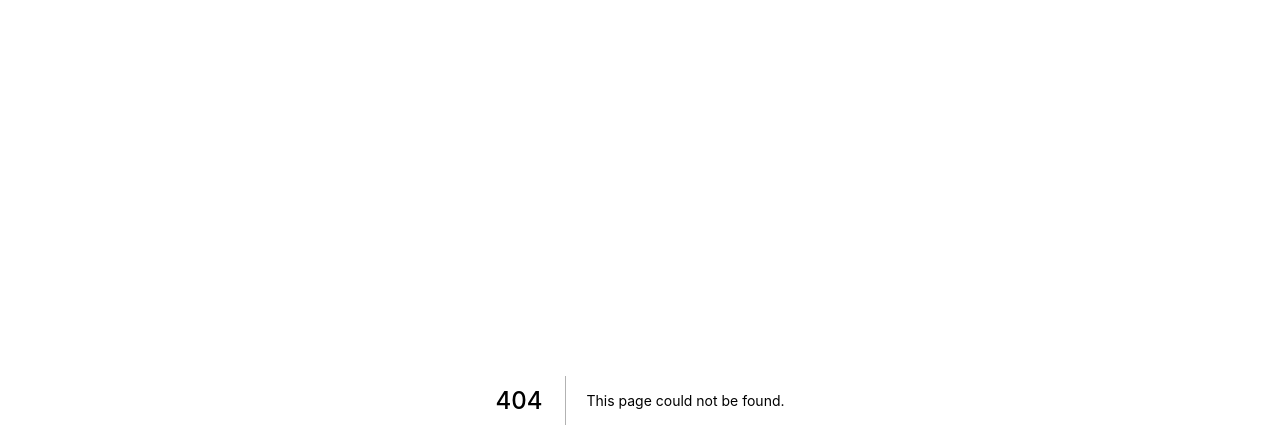
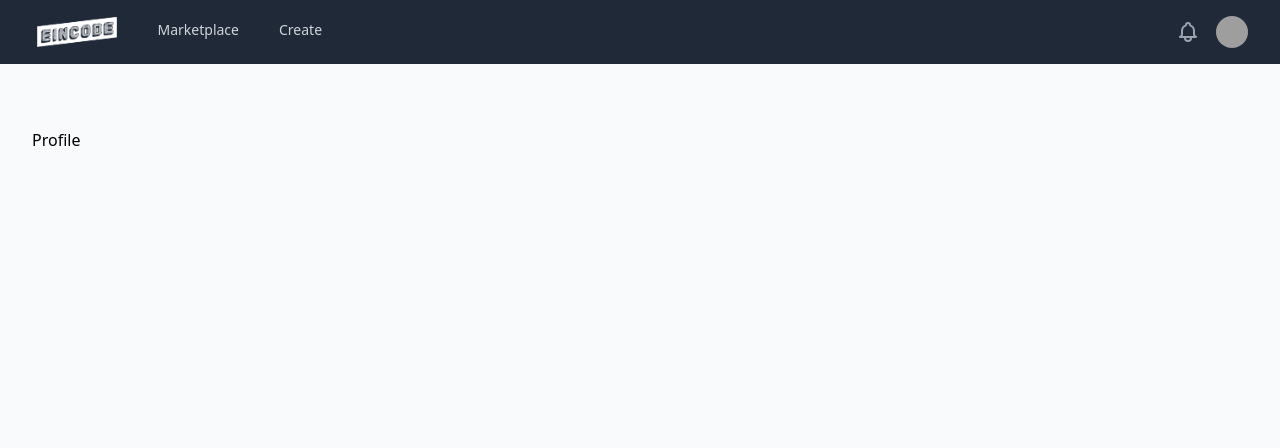
Before and after one commit to ogabor82/nft-marketplace, a Next.js app: page /profile in a window 1280 px wide. Before the commit this address had no page. Shown: the top 448 px of the page. Built offline with nearby package versions, Linux system fonts and the light colour scheme; grey boxes are pictures that could not be loaded.

Commit message:
menu links

```diff
--- a/components/index.ts
+++ b/components/index.ts
@@ -4,3 +4,4 @@ export { default as Navbar } from "./navbar";
 export { default as BaseLayout } from "./layout/BaseLayout";
 export { default as NftItem} from "./nft/item";
 export { default as NftList} from "./nft/list";
+export { default as ActiveLink } from "./link";
--- /dev/null
+++ b/components/link/index.tsx
@@ -0,0 +1,31 @@
+import Link from "next/link"
+import React, { FunctionComponent, ReactElement } from "react"
+import { useRouter } from "next/router"
+
+type LinkProps = {
+  href: string
+  children: ReactElement
+  activeClass: string
+}
+
+const ActiveLink: FunctionComponent<LinkProps> = ({children, ...props}) => {
+  const { pathname } = useRouter()
+  let className = children!.props.className || ""
+  let _defaultClass = `${className} text-gray-100`
+
+  if (pathname === props.href) {
+    className = `${className} text-indigo-400 ${props.activeClass}`
+  } else {
+    className = _defaultClass;
+  }
+
+  return (
+    <Link {...props}>
+      {
+        React.cloneElement(children, {className})
+      }
+    </Link>
+  )
+}
+
+export default ActiveLink;
--- a/components/navbar/index.tsx
+++ b/components/navbar/index.tsx
@@ -1,9 +1,9 @@
 /* eslint-disable @next/next/no-img-element */
 
-import { Fragment } from 'react'
-import { Disclosure, Menu, Transition } from '@headlessui/react'
-import { BellIcon, MenuIcon, XIcon } from '@heroicons/react/outline'
-import Link from 'next/link'
+import { Disclosure, Menu } from '@headlessui/react';
+import { BellIcon, MenuIcon, XIcon } from '@heroicons/react/outline';
+import Link from 'next/link';
+import ActiveLink from '../link';
 
 const navigation = [
   { name: 'Marketplace', href: '/', current: true },
@@ -43,20 +43,18 @@ export default function Navbar() {
                 <div className="hidden sm:block sm:ml-6">
                   <div className="flex space-x-4">
                     {navigation.map((item) => (
-                      <Link
+                      <ActiveLink
                         key={item.name}
                         href={item.href}
+                        activeClass="bg-gray-900 text-white"
                       >
                         <a
-                          className={classNames(
-                            item.current ? 'bg-gray-900 text-white' : 'text-gray-300 hover:bg-gray-700 hover:text-white',
-                            'px-3 py-2 rounded-md text-sm font-medium'
-                          )}
+                          className="text-gray-300 hover:bg-gray-700 hover:text-white px-3 py-2 rounded-md text-sm font-medium"
                           aria-current={item.current ? 'page' : undefined}
                         >
                           {item.name}
                         </a>
-                      </Link>
+                      </ActiveLink>
                     ))}
                   </div>
                 </div>
@@ -85,32 +83,13 @@ export default function Navbar() {
                   <Menu.Items className="origin-top-right absolute right-0 mt-2 w-48 rounded-md shadow-lg py-1 bg-white ring-1 ring-black ring-opacity-5 focus:outline-none">
                     <Menu.Item>
                       {({ active }) => (
-                        <a
-                          href="#"
-                          className={classNames(active ? 'bg-gray-100' : '', 'block px-4 py-2 text-sm text-gray-700')}
-                        >
-                          Your Profile
-                        </a>
-                      )}
-                    </Menu.Item>
-                    <Menu.Item>
-                      {({ active }) => (
-                        <a
-                          href="#"
-                          className={classNames(active ? 'bg-gray-100' : '', 'block px-4 py-2 text-sm text-gray-700')}
-                        >
-                          Settings
-                        </a>
-                      )}
-                    </Menu.Item>
-                    <Menu.Item>
-                      {({ active }) => (
-                        <a
-                          href="#"
-                          className={classNames(active ? 'bg-gray-100' : '', 'block px-4 py-2 text-sm text-gray-700')}
-                        >
-                          Sign out
-                        </a>
+                        <Link href="/profile">
+                          <a
+                            className={classNames(active ? 'bg-gray-100' : '', 'block px-4 py-2 text-sm text-gray-700')}
+                          >
+                            Your Profile
+                          </a>
+                        </Link>
                       )}
                     </Menu.Item>
                   </Menu.Items>
--- /dev/null
+++ b/pages/profile.tsx
@@ -0,0 +1,16 @@
+
+
+
+import { NextPage } from "next";
+import { BaseLayout } from "../components";
+
+const Profile: NextPage = () => {
+
+  return (
+    <BaseLayout>
+      Profile
+    </BaseLayout>
+  )
+}
+
+export default Profile;
```
